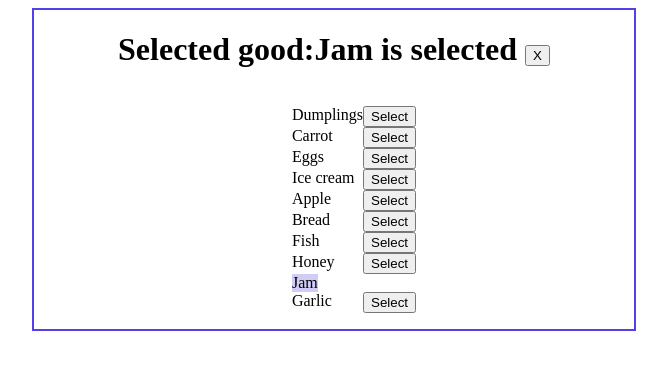
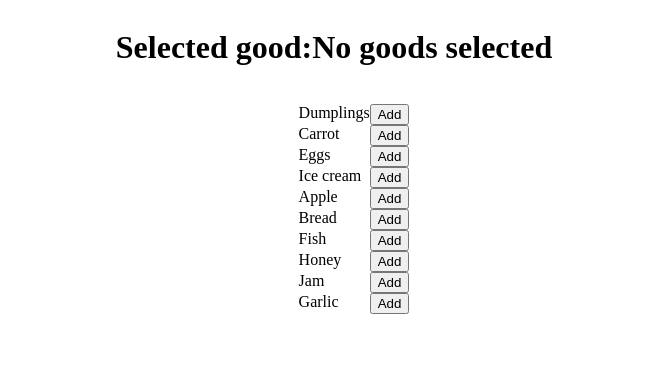
Before and after one commit to mate-academy/react_goods-selector, a React (Create React App) app: page / in a window 1280 px wide. Shown: the top 370 px of the page, without its empty margins (306-973 px from the left). Built offline with nearby package versions, Linux system fonts and the light colour scheme.

Commit message:
solution after comments

```diff
--- a/src/App.scss
+++ b/src/App.scss
@@ -3,8 +3,6 @@
   flex-direction: column;
   justify-content: center;
   align-items: center;
-  border: 2px solid rgb(82, 65, 233);
-  width: 600px;
   margin: 0 auto;
 }
 
--- a/src/App.tsx
+++ b/src/App.tsx
@@ -16,73 +16,82 @@ const goodsFromServer: string[] = [
 ];
 
 type State = {
-  nameGood: string,
-  selectedGood: string,
+  selectedGoods: string[],
 };
 
 class App extends React.Component<{}, State> {
   state = {
-    nameGood: 'Jam',
-    selectedGood: 'Jam is selected',
+    selectedGoods: [],
   };
 
-  selectedGoodHandler = (good: string) => {
-    this.setState(
-      {
-        nameGood: good,
-        selectedGood: `${good} is selected`,
-      },
-    );
+  listingOfSelectedGoods = (selectedGoods: string[]) => {
+    if (selectedGoods.length === 1) {
+      return `${selectedGoods[0]} is selected`;
+    }
+
+    const goodsList = selectedGoods.join(', ');
+    const index = goodsList.lastIndexOf(',');
+
+    return `${goodsList.slice(0, index)} and ${goodsList.slice(index + 2)} are selected `;
+  };
+
+  addGoodHandler = (good: string) => {
+    this.setState((state) => ({
+      selectedGoods: state.selectedGoods.concat(good),
+    }));
+  };
+
+  removeGoodHandler = (good: string) => {
+    this.setState((state) => ({
+      selectedGoods: state.selectedGoods.filter(item => item !== good),
+    }));
   };
 
   clearHandler = () => {
-    this.setState(
-      {
-        nameGood: '',
-        selectedGood: 'No goods selected',
-      },
-    );
+    this.setState({ selectedGoods: [] });
   };
 
   render() {
-    const { nameGood, selectedGood } = this.state;
+    const { selectedGoods } = this.state;
 
     return (
       <div className="App">
         <h1>
           Selected good:
-          {selectedGood}
+          {selectedGoods.length === 0 ? 'No goods selected' : this.listingOfSelectedGoods(selectedGoods)}
           {' '}
           <button
             type="button"
-            onClick={() => {
-              this.clearHandler();
-            }}
-            className={classNames({ hide: nameGood === '' })}
+            onClick={this.clearHandler}
+            className={classNames({ hide: selectedGoods.length === 0 })}
           >
             X
           </button>
         </h1>
         <ul>
           {goodsFromServer.map(good => (
-            <li
-              className="list-item"
-              key={good}
-            >
-              <span
-                className={classNames({ selected: nameGood === good })}
-              >
+            <li className="list-item" key={good}>
+              <span className={classNames({ selected: selectedGoods.some(item => item === good) })}>
                 {good}
               </span>
               {' '}
               <button
                 type="button"
                 onClick={() => {
-                  this.selectedGoodHandler(good);
+                  this.addGoodHandler(good);
                 }}
-                className={classNames({ hide: good === nameGood })}
+                className={classNames({ hide: selectedGoods.some(item => item === good) })}
               >
-                Select
+                Add
+              </button>
+              <button
+                type="button"
+                onClick={() => {
+                  this.removeGoodHandler(good);
+                }}
+                className={classNames({ hide: selectedGoods.every(item => !(item === good)) })}
+              >
+                Remove
               </button>
             </li>
           ))}
```
